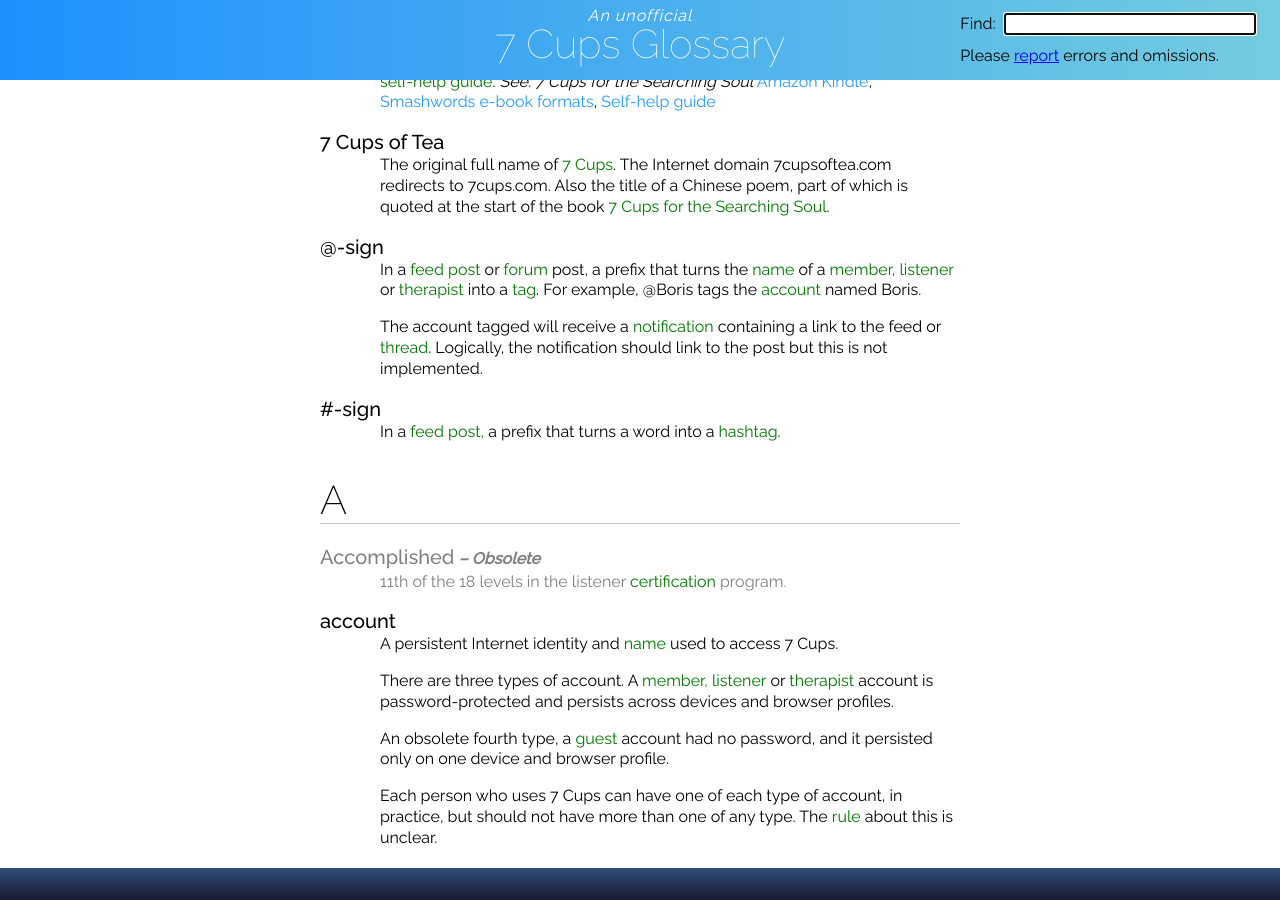
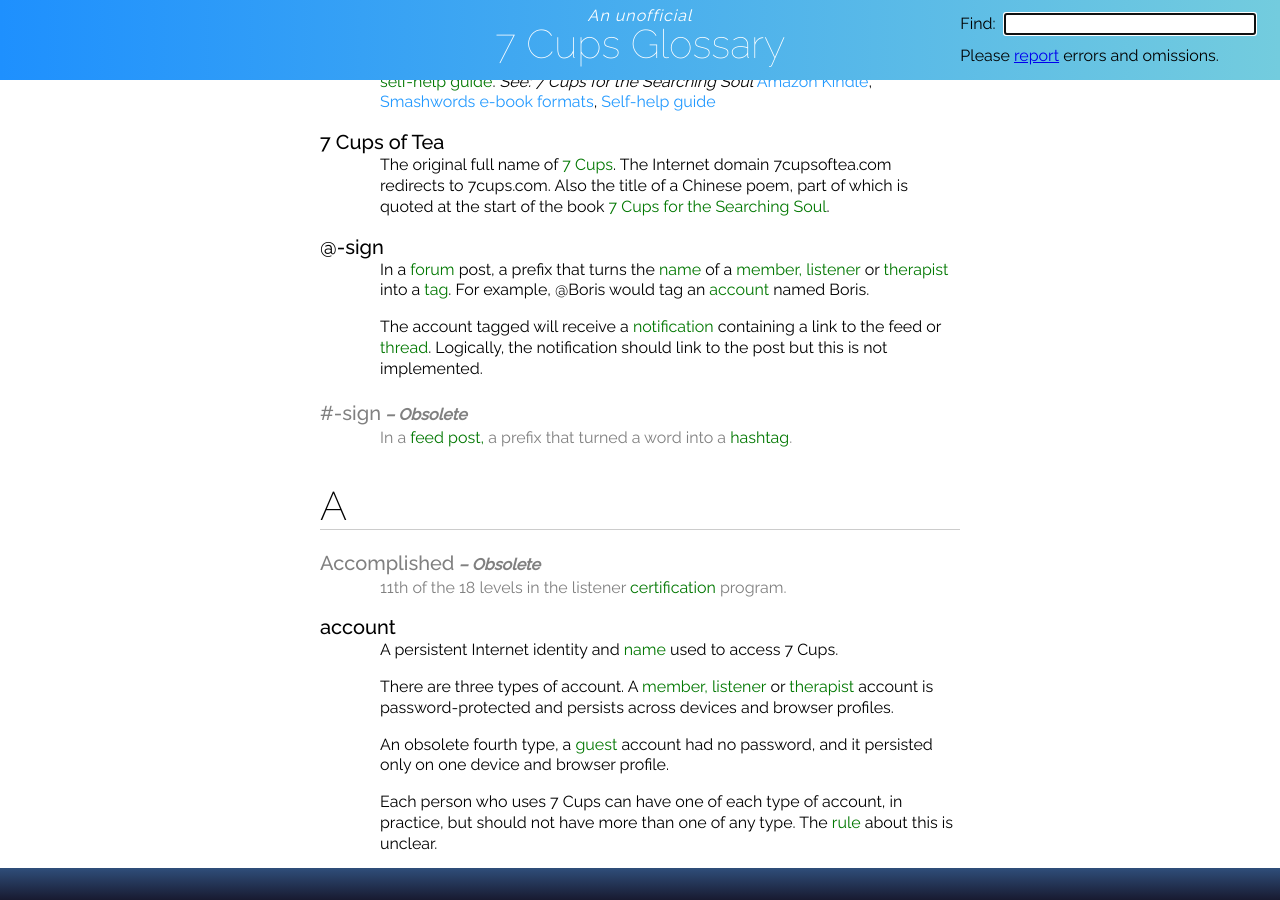
Before and after one commit to RarelyCharlie/rarelycharlie.github.io, a Jekyll site: the page built from glossary.md, in a window 1280 px wide and 900 px high, scrolled down 518 px. Built offline with Jekyll 4.4.1, drawn with Linux system fonts in a browser that asks for light colours.

Commit message:
glossary fix

```diff
--- a/_includes/glossary.md
+++ b/_includes/glossary.md
@@ -15,12 +15,12 @@ _See:_ _7 Cups for the Searching Soul_ [Amazon Kindle](https://www.amazon.com/7-
 The original full name of ~~7 Cups~~. The Internet domain 7cupsoftea.com redirects to 7cups.com. Also the title of a Chinese poem, part of which is quoted at the start of the book ~~7 Cups for the Searching Soul~~.
 
 <h1 id="at-sign">@-sign</h1>
-In a ~~feed~~ ~~post~~ or ~~forum~~ post, a prefix that turns the ~~name~~ of a ~~member,/member~~ ~~listener~~ or ~~therapist~~ into a ~~tag~~. For example, @Boris tags the ~~account~~ named Boris.
+In a ~~forum~~ post, a prefix that turns the ~~name~~ of a ~~member,/member~~ ~~listener~~ or ~~therapist~~ into a ~~tag~~. For example, @Boris would tag an ~~account~~ named Boris.
 
 The account tagged will receive a ~~notification~~ containing a link to the feed or ~~thread~~. Logically, the notification should link to the post but this is not implemented.
 
-<h1 id="hash-sign">#-sign</h1>
-In a ~~feed~~ ~~post,/post~~ a prefix that turns a word into a ~~hashtag~~.
+<h3 id="hash-sign">#-sign</h3>
+In a ~~feed~~ ~~post,/post~~ a prefix that turned a word into a ~~hashtag~~.
 
 
 ## A
--- a/_layouts/glossary.html
+++ b/_layouts/glossary.html
@@ -67,8 +67,7 @@ gloss = function (term) {
 	if ('ontouchstart' in window) inp.blur()
 	var f = term? term : normalize(inp.value)
 	if (f == '') return
-	var h = f.length == 1? 'h2' : 'h1'
-	var tt = document.getElementsByTagName(h)
+	var tt = document.querySelectorAll(f.length == 1? 'h2,h3' : 'h1')
 	for (let i = 0; i < tt.length; ++i) {
 		let t = tt.item(i)
 		let c = t.id || normalize(t.innerHTML)
```
